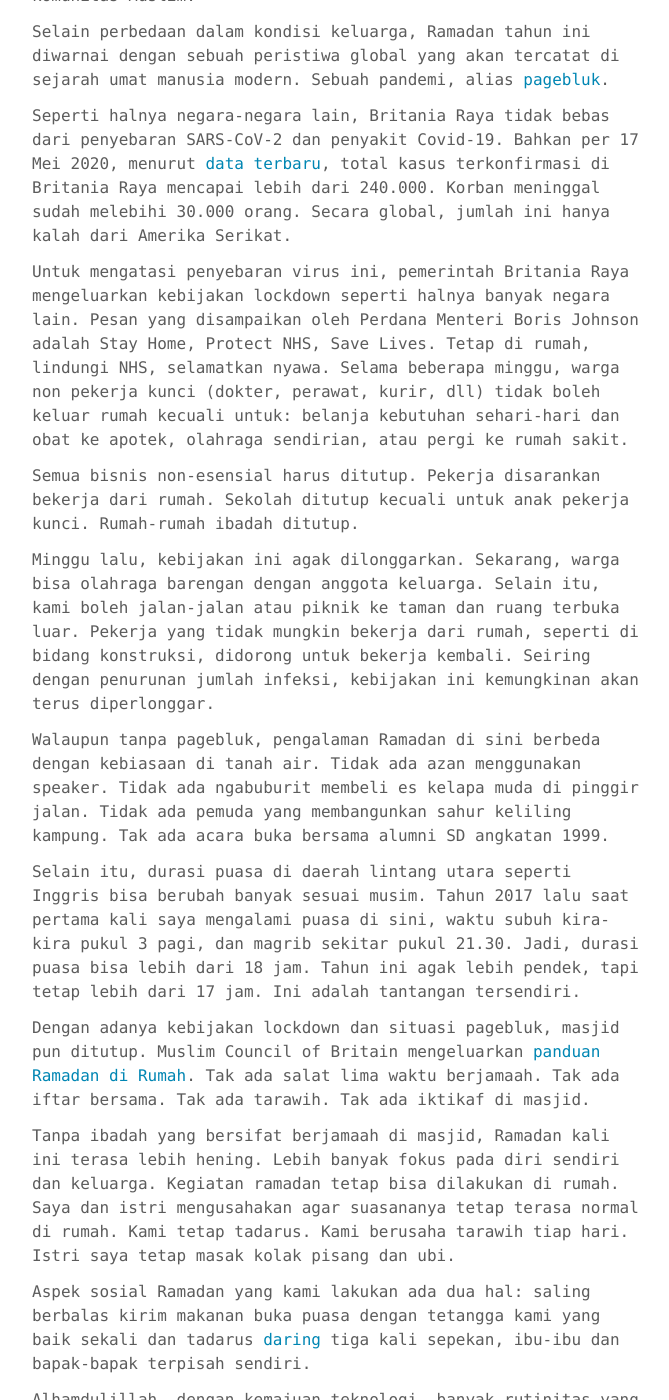
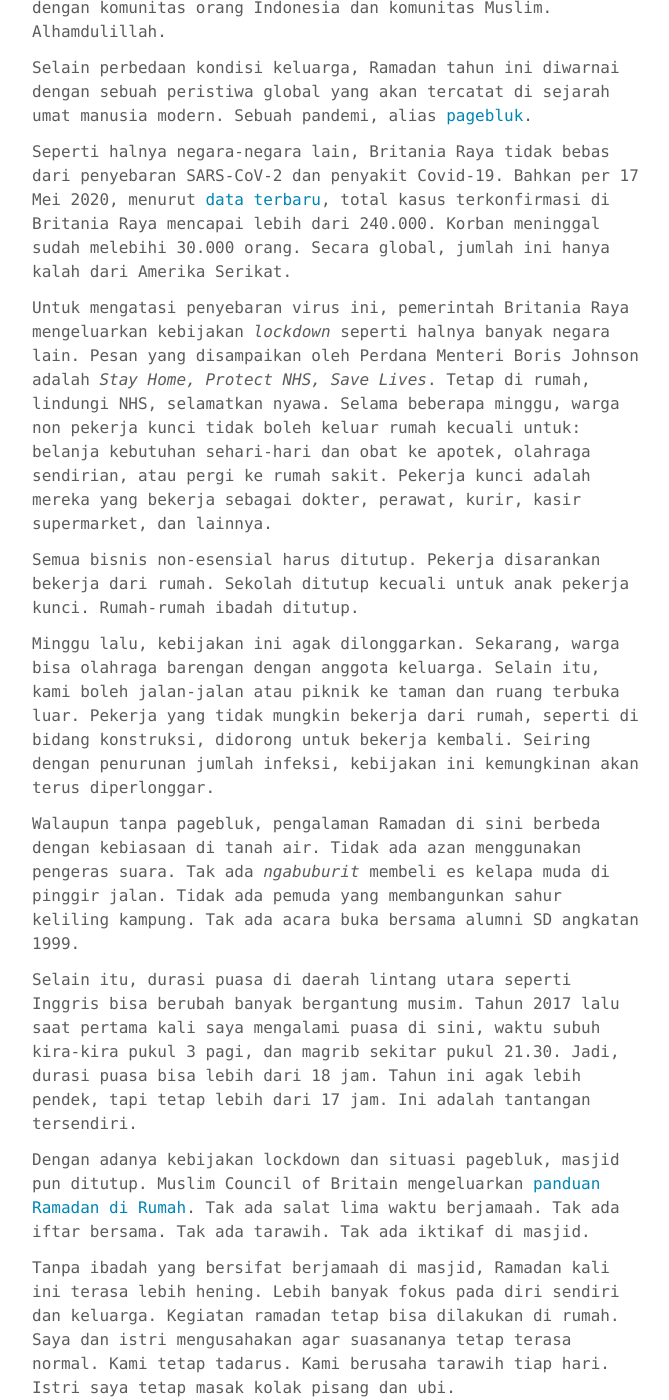
Before and after one commit to hanief/haniefutama, a Jekyll site: the page built from _posts/2020-05-17-pagebluk-dan-ramadan-di-rantau.md, in a window 1280 px wide and 1400 px high, scrolled down 523 px. Shown: the whole window, without its empty margins (303-972 px from the left). Built offline with Jekyll 4.4.1, drawn with Linux system fonts in a browser that asks for light colours; comment, search, counter and statistics services are not loaded; some of the changed text lies outside the part shown.

Commit message:
Add images and editing

```diff
--- a/_posts/2020-05-17-pagebluk-dan-ramadan-di-rantau.md
+++ b/_posts/2020-05-17-pagebluk-dan-ramadan-di-rantau.md
@@ -8,37 +8,39 @@
 keywords: "ramadan, daily journal, diary, rantau, pandemi"
 ---
 
-Tahun ini adalah Ramadan keempat saya jauh dari tanah air. Rasanya baru kemarin saya menginjakkan kaki di Nottingham, Inggris. Saya tiba di sini bulan Maret 2017, mendarat di bandara internasional Birmingham setelah perjalanan lebih dari 16 jam dari Jakarta via Amsterdam.
+<a id='wxEQB2u-S8NKG2WNd7mQtg' class='gie-single' href='http://www.gettyimages.co.uk/detail/1220773549' target='_blank' style='color:#a7a7a7;text-decoration:none;font-weight:normal !important;border:none;display:inline-block;'>Embed from Getty Images</a><script>window.gie=window.gie||function(c){(gie.q=gie.q||[]).push(c)};gie(function(){gie.widgets.load({id:'wxEQB2u-S8NKG2WNd7mQtg',sig:'ckNpC21B1tdSDm5wOqakKxmK7WyiXsc0C-tCEoqu1W8=',w:'594px',h:'372px',items:'1220773549',caption: true ,tld:'co.uk',is360: false })});</script><script src='//embed-cdn.gettyimages.com/widgets.js' charset='utf-8' async></script>
 
-Dibandingkan dengan tiga tahun lalu, ada beberapa perubahan dalam kehidupan saya. Alhamdulillah. Anggota keluarga kami bertambah seorang dengan kelahiran putra kedua pada tahun 2018. Kami juga pindah rumah kontrakan dari wilayah Dunkirk ke daerah Radford. Harga sewa rumah di daerah ini lebih murah dan lokasinya lebih dekat dengan komunitas orang Indonesia dan komunitas Muslim.
+Tahun ini adalah Ramadan keempat saya jauh dari tanah air. Rasanya baru kemarin saya menginjakkan kaki di Nottingham, Inggris. Saya tiba di sini bulan Maret 2017, mendarat di bandara internasional Birmingham setelah menempuh perjalanan lebih dari 16 jam dari Jakarta via Amsterdam.
 
-Selain perbedaan dalam kondisi keluarga, Ramadan tahun ini diwarnai dengan sebuah peristiwa global yang akan tercatat di sejarah umat manusia modern. Sebuah pandemi, alias [pagebluk](https://kbbi.web.id/pagebluk).
+Dibandingkan dengan tiga tahun lalu, ada beberapa perubahan dalam kehidupan saya. Anggota keluarga kami bertambah seorang dengan kelahiran putra kedua pada tahun 2018. Kami juga pindah rumah kontrakan dari wilayah Dunkirk ke daerah Radford. Harga sewa rumah di daerah ini lebih murah dan lokasinya lebih dekat dengan komunitas orang Indonesia dan komunitas Muslim. Alhamdulillah.
+
+Selain perbedaan kondisi keluarga, Ramadan tahun ini diwarnai dengan sebuah peristiwa global yang akan tercatat di sejarah umat manusia modern. Sebuah pandemi, alias [pagebluk](https://kbbi.web.id/pagebluk).
 
 Seperti halnya negara-negara lain, Britania Raya tidak bebas dari penyebaran SARS-CoV-2 dan penyakit Covid-19. Bahkan per 17 Mei 2020, menurut [data terbaru](https://ourworldindata.org/coronavirus-uk?country=GBR), total kasus terkonfirmasi di Britania Raya mencapai lebih dari 240.000. Korban meninggal sudah melebihi 30.000 orang. Secara global, jumlah ini hanya kalah dari Amerika Serikat.
 
-Untuk mengatasi penyebaran virus ini, pemerintah Britania Raya mengeluarkan kebijakan lockdown seperti halnya banyak negara lain. Pesan yang disampaikan oleh Perdana Menteri Boris Johnson adalah Stay Home, Protect NHS, Save Lives. Tetap di rumah, lindungi NHS, selamatkan nyawa. Selama beberapa minggu, warga non pekerja kunci (dokter, perawat, kurir, dll) tidak boleh keluar rumah kecuali untuk: belanja kebutuhan sehari-hari dan obat ke apotek, olahraga sendirian, atau pergi ke rumah sakit.
+Untuk mengatasi penyebaran virus ini, pemerintah Britania Raya mengeluarkan kebijakan _lockdown_ seperti halnya banyak negara lain. Pesan yang disampaikan oleh Perdana Menteri Boris Johnson adalah _Stay Home, Protect NHS, Save Lives_. Tetap di rumah, lindungi NHS, selamatkan nyawa. Selama beberapa minggu, warga non pekerja kunci tidak boleh keluar rumah kecuali untuk: belanja kebutuhan sehari-hari dan obat ke apotek, olahraga sendirian, atau pergi ke rumah sakit. Pekerja kunci adalah mereka yang bekerja sebagai dokter, perawat, kurir, kasir supermarket, dan lainnya.
 
 Semua bisnis non-esensial harus ditutup. Pekerja disarankan bekerja dari rumah. Sekolah ditutup kecuali untuk anak pekerja kunci. Rumah-rumah ibadah ditutup.
 
 Minggu lalu, kebijakan ini agak dilonggarkan. Sekarang, warga bisa olahraga barengan dengan anggota keluarga. Selain itu, kami boleh jalan-jalan atau piknik ke taman dan ruang terbuka luar. Pekerja yang tidak mungkin bekerja dari rumah, seperti di bidang konstruksi, didorong untuk bekerja kembali. Seiring dengan penurunan jumlah infeksi, kebijakan ini kemungkinan akan terus diperlonggar.
 
-Walaupun tanpa pagebluk, pengalaman Ramadan di sini berbeda dengan kebiasaan di tanah air. Tidak ada azan menggunakan speaker. Tidak ada ngabuburit membeli es kelapa muda di pinggir jalan. Tidak ada pemuda yang membangunkan sahur keliling kampung. Tak ada acara buka bersama alumni SD angkatan 1999.
+Walaupun tanpa pagebluk, pengalaman Ramadan di sini berbeda dengan kebiasaan di tanah air. Tidak ada azan menggunakan pengeras suara. Tak ada _ngabuburit_ membeli es kelapa muda di pinggir jalan. Tidak ada pemuda yang membangunkan sahur keliling kampung. Tak ada acara buka bersama alumni SD angkatan 1999.
 
-Selain itu, durasi puasa di daerah lintang utara seperti Inggris bisa berubah banyak sesuai musim. Tahun 2017 lalu saat pertama kali saya mengalami puasa di sini, waktu subuh kira-kira pukul 3 pagi, dan magrib sekitar pukul 21.30. Jadi, durasi puasa bisa lebih dari 18 jam. Tahun ini agak lebih pendek, tapi tetap lebih dari 17 jam. Ini adalah tantangan tersendiri.
+Selain itu, durasi puasa di daerah lintang utara seperti Inggris bisa berubah banyak bergantung musim. Tahun 2017 lalu saat pertama kali saya mengalami puasa di sini, waktu subuh kira-kira pukul 3 pagi, dan magrib sekitar pukul 21.30. Jadi, durasi puasa bisa lebih dari 18 jam. Tahun ini agak lebih pendek, tapi tetap lebih dari 17 jam. Ini adalah tantangan tersendiri.
 
 Dengan adanya kebijakan lockdown dan situasi pagebluk, masjid pun ditutup. Muslim Council of Britain mengeluarkan [panduan Ramadan di Rumah](https://mcb.org.uk/general/ramadan2020_guidance/). Tak ada salat lima waktu berjamaah. Tak ada iftar bersama. Tak ada tarawih. Tak ada iktikaf di masjid.
 
-Tanpa ibadah yang bersifat berjamaah di masjid, Ramadan kali ini terasa lebih hening. Lebih banyak fokus pada diri sendiri dan keluarga. Kegiatan ramadan tetap bisa dilakukan di rumah. Saya dan istri mengusahakan agar suasananya tetap terasa normal di rumah. Kami tetap tadarus. Kami berusaha tarawih tiap hari. Istri saya tetap masak kolak pisang dan ubi.
+Tanpa ibadah yang bersifat berjamaah di masjid, Ramadan kali ini terasa lebih hening. Lebih banyak fokus pada diri sendiri dan keluarga. Kegiatan ramadan tetap bisa dilakukan di rumah. Saya dan istri mengusahakan agar suasananya tetap terasa normal. Kami tetap tadarus. Kami berusaha tarawih tiap hari. Istri saya tetap masak kolak pisang dan ubi.
 
-Aspek sosial Ramadan yang kami lakukan ada dua hal: saling berbalas kirim makanan buka puasa dengan tetangga kami yang baik sekali dan tadarus [daring](https://kbbi.web.id/daring) tiga kali sepekan, ibu-ibu dan bapak-bapak terpisah sendiri.
+Aspek sosial Ramadan yang kami lakukan paling tidak ada dua hal: saling berbalas kirim makanan buka puasa dengan tetangga kami yang baik sekali dan tadarus [daring](https://kbbi.web.id/daring) tiga kali sepekan, ibu-ibu dan bapak-bapak terpisah.
 
 Alhamdulillah, dengan kemajuan teknologi, banyak rutinitas yang biasa dilakukan Ramadan bisa dilakukan secara daring. Teknologi streaming dan panggilan video sangat membantu kami untuk mendengarkan ceramah, tadarus, dan silaturahim dengan teman dan keluarga. Tahun lalu, kami tidak mudik ke Indonesia dan setelah salat Idul Fitri kami sungkem virtual via panggilan video kepada orang tua kami. Tahun ini pun akan sama. Insya Allah.
 
 Saya sadar bahwa pagebluk, pembatasan sosial (_social distancing_), dan kebijakan _lockdown_ sangat berpengaruh terhadap penghidupan banyak masyarakat dan ekonomi secara umum. Kami bersyukur bahwa Allah masih memberikan nikmat sehat dan rezeki makan tiap hari. Puasa, dengan atribut menahan nafsunya, mudah-mudahan membuat kami bisa lebih peka terhadap kondisi warga yang lemah, kekurangan, dhuafa. Zakat, dengan atribut filantropinya, semoga menjadikan kami lebih ringan berbagi rezeki dari Allah.
 
-Saya bukan epidemiolog, bukan dokter, bukan ekonom, bukan pula pengambil kebijakan. Saya hanya bisa diam di rumah. Saya hanya bisa membantu tetangga semampu saya. Saya hanya bisa berdoa. Doa yang saya panjatkan adalah agar Allah jangan menghukum saya jika saya lupa atau bersalah. Saya mohon agar Allah tidak membebankan kepada kami beban berat seperti yang dibebankan kepada orang-orang sebelum kami. Saya berdoa agar Allah tidak memikulkan pada kami apa yang tak sanggup kami memikulnya.
+Saya bukan epidemiolog, bukan dokter, bukan ekonom, bukan pula pengambil kebijakan. Saya hanya bisa diam di rumah. Saya hanya bisa membantu tetangga semampu saya. Saya hanya bisa berdoa. Doa yang saya panjatkan adalah agar Allah tidak membebankan kepada kami beban berat seperti yang dibebankan kepada orang-orang sebelum kami dan agar Allah tidak memikulkan pada kami apa yang tak sanggup kami memikulnya.
 
-Allahumma innaka afuwwun, tuhibbul afwa fa'fuanni.
+Allahumma innaka 'afuwwun, tuhibbul 'afwa fa'fuanni.
 
 
 
```
Also changed, not shown: 2 other files.
